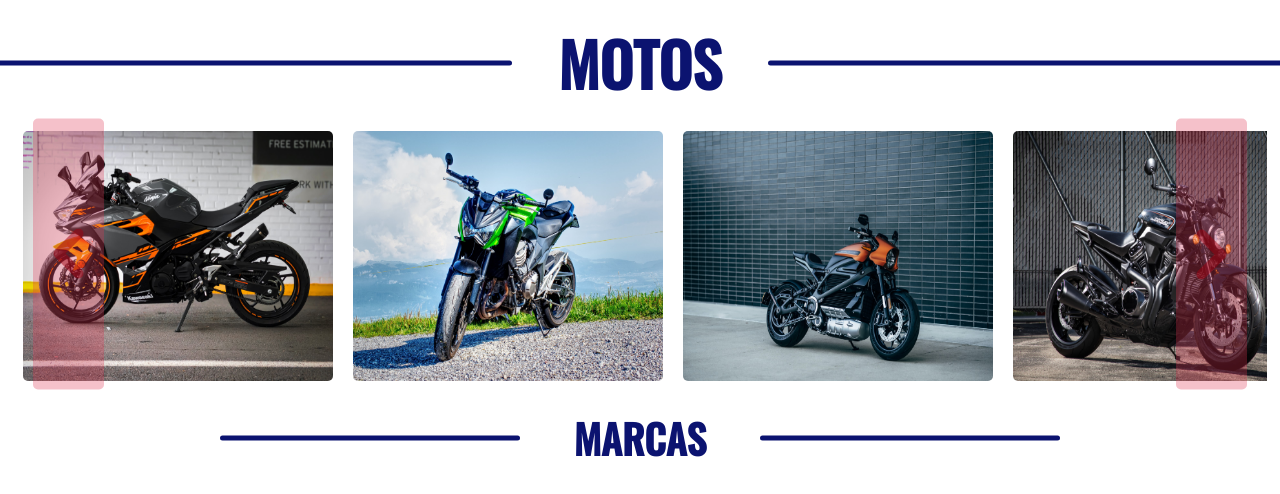
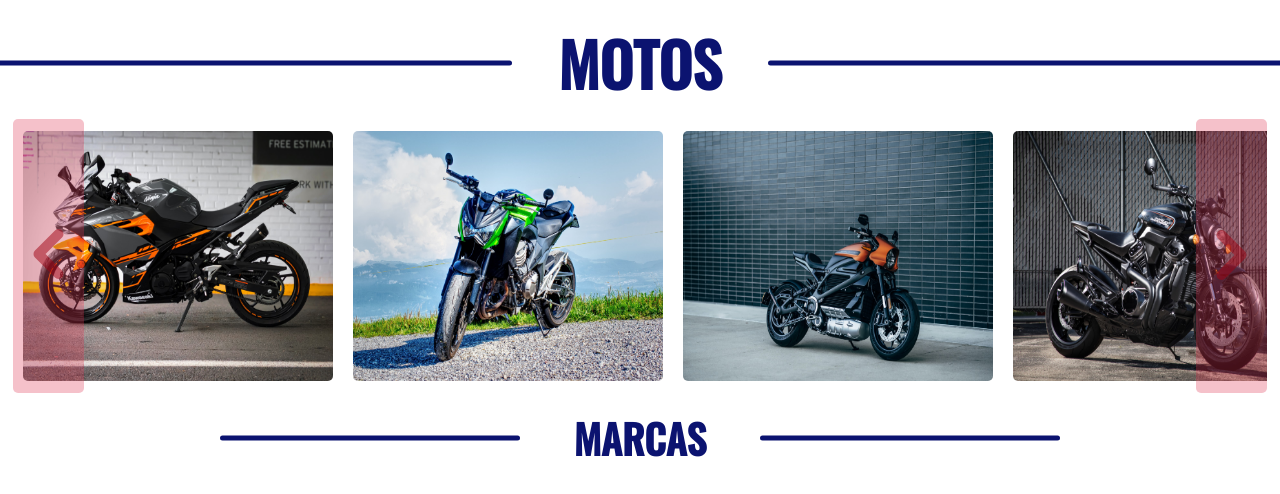
Before and after one commit to AlvesPHGA/motorRace, a website built with webpack: page index.html in a window 1280 px wide. Shown: the part 1150-1644 px from the top of the page. Built offline with nearby package versions, Linux system fonts and the light colour scheme; files whose address does not match are found by name.

Commit message:
updated proj: updated doc _slider-motos.scss

```diff
--- a/_source/style/includes/components/_slider-motos.scss
+++ b/_source/style/includes/components/_slider-motos.scss
@@ -33,25 +33,20 @@
         width: 100%;
         height: 100%;
         border-radius: 5px;
-
-        // transform: scale(1);
       }
     }
   }
 
-  .prev,
-  .next {
+  .__btn {
     position: absolute;
     top: 50%;
     transform: translateY(-50%);
     justify-content: space-between;
-    padding: 0 20px;
-    z-index: 0;
-
-    svg {
     width: fit-content;
     height: fit-content;
     padding: 110px 20px;
+    z-index: 0;
+    border: none;
     background: rgba($amaranth, 0.3);
     border-radius: 5px;
     transition: all 0.2s;
@@ -65,9 +60,14 @@
       }
     }
 
+    svg {
       path {
         stroke: rgba($color: $carmine, $alpha: 0.5);
       }
+    }
+  }
+
+  &.__desabled {
   }
 }
 
@@ -78,4 +78,3 @@
     transform: rotate(180deg);
   }
 }
-}
--- a/_source/style/includes/home/_motos-brands.scss
+++ b/_source/style/includes/home/_motos-brands.scss
@@ -102,6 +102,11 @@
       @include mobile_s {
         display: none;
       }
+
+      img {
+        width: 300px;
+        flex-shrink: 0;
+      }
     }
   }
 }
--- a/index.html
+++ b/index.html
@@ -131,16 +131,16 @@
                   </div>
                </div>
 
-               <div data-slider="previous" class="prev">
+               <button data-slider="previous" class="__btn prev">
                   <svg class="arrow-slider" width="31" height="51" viewBox="0 0 31 51" fill="none" xmlns="http://www.w3.org/2000/svg">
                      <path d="M25.4853 45.0073L5.50119 24.9914L25.5171 5.00734" stroke="#A00010" stroke-width="10" stroke-linecap="round" stroke-linejoin="round" />
                   </svg>
-               </div>
-               <div data-slider="next" class="next">
+               </button>
+               <button data-slider="next" class="__btn next">
                   <svg class="arrow-slider" width="31" height="51" viewBox="0 0 31 51" fill="none" xmlns="http://www.w3.org/2000/svg">
                      <path d="M25.4853 45.0073L5.50119 24.9914L25.5171 5.00734" stroke="#A00010" stroke-width="10" stroke-linecap="round" stroke-linejoin="round" />
                   </svg>
-               </div>
+               </button>
 
             </div>
          </section>
```
Also changed, not shown: main.css. Lines whose indentation alone changed are shown as unchanged.
